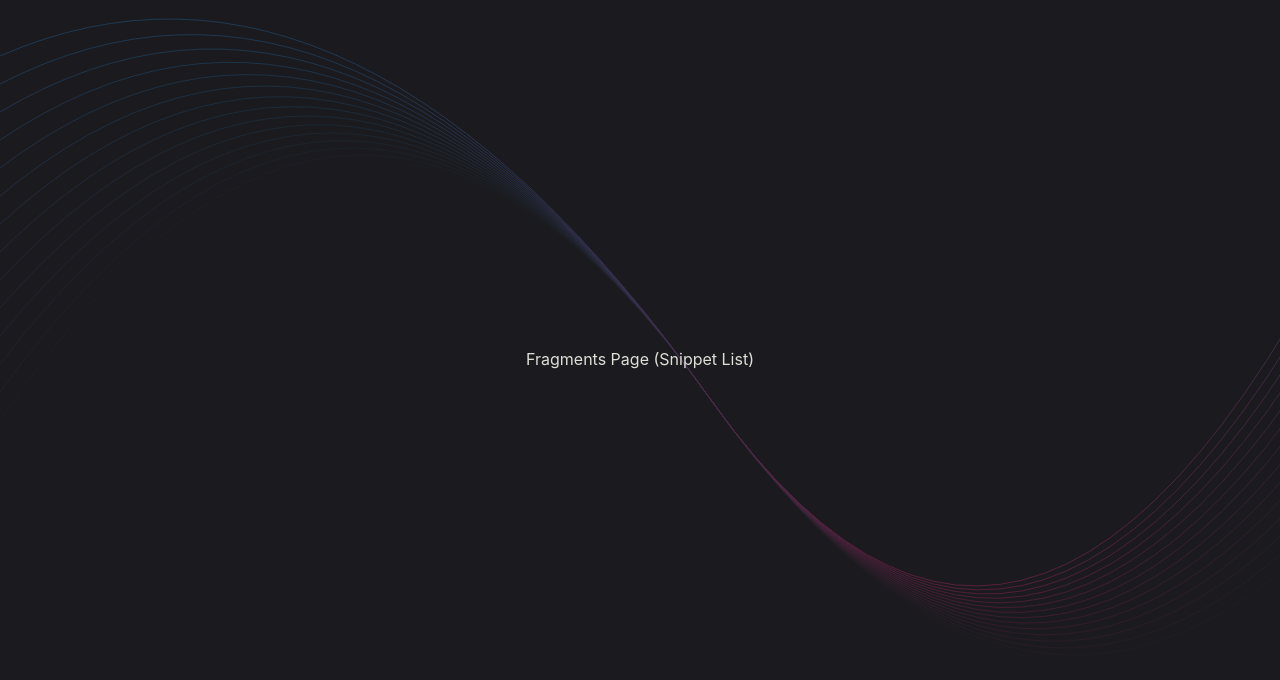
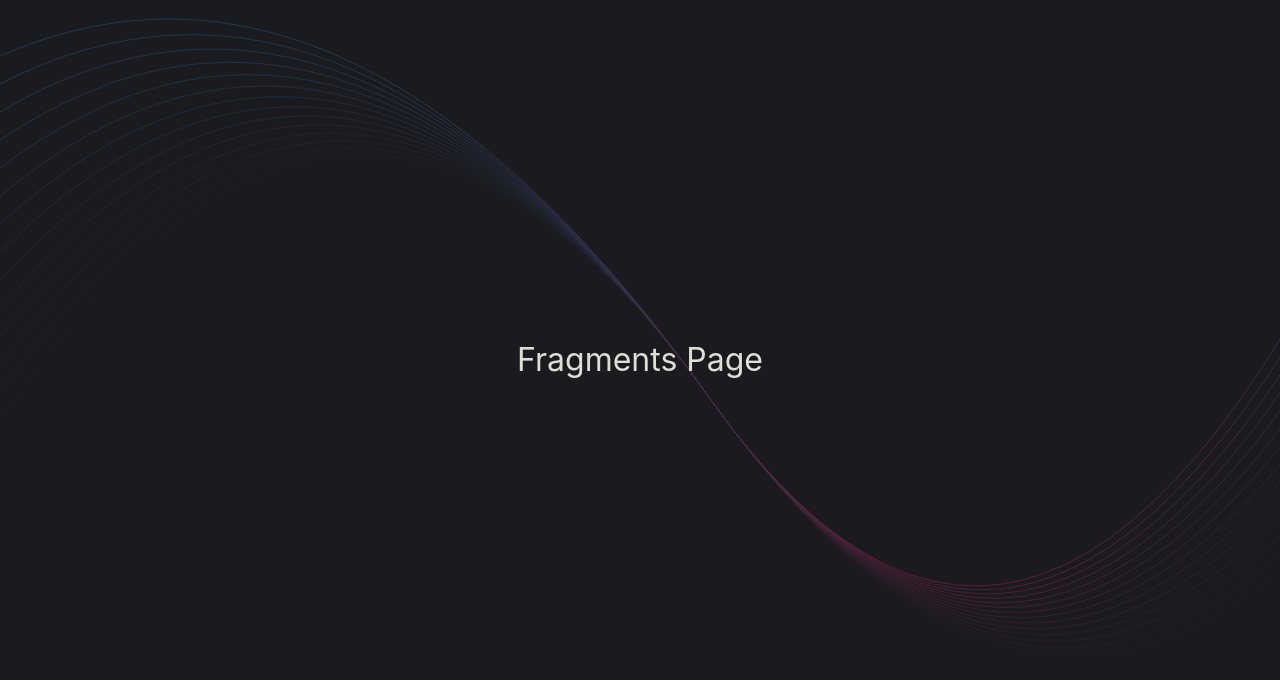
Before and after one commit to yassir-chouika/CodeWallet, a React (Vite) app in the folder src/renderer/: page / in a window 1280 px wide. Shown: the top 680 px of the page. Built offline with nearby package versions, Linux system fonts and the light colour scheme.

Commit message:
Add page structure and routing setup

```diff
--- a/package.json
+++ b/package.json
@@ -20,6 +20,7 @@
   "dependencies": {
     "@electron-toolkit/preload": "^3.0.1",
     "@electron-toolkit/utils": "^4.0.0",
+    "classnames": "^2.5.1",
     "react-router-dom": "^7.6.0",
     "zustand": "^5.0.4"
   },
--- a/src/renderer/src/App.jsx
+++ b/src/renderer/src/App.jsx
@@ -1,10 +1,7 @@
-import { BrowserRouter as Router } from 'react-router-dom'
 import AppRoutes from './routes/AppRoutes'
 
-export default function App() {
-  return (
-    <Router>
-      <AppRoutes />
-    </Router>
-  )
+function App() {
+  return <AppRoutes />
 }
+
+export default App
--- a/src/renderer/src/pages/FragmentForm.jsx
+++ b/src/renderer/src/pages/FragmentForm.jsx
@@ -1,3 +1,13 @@
-export default function FragmentForm() {
-  return <div className="p-4">Fragment Form Page</div>
+import { useParams } from 'react-router-dom'
+
+const FragmentForm = () => {
+  const { id } = useParams()
+
+  return (
+    <div>
+      <h1>{id ? 'Edit Fragment' : 'New Fragment'}</h1>
+    </div>
+  )
 }
+
+export default FragmentForm
--- a/src/renderer/src/pages/FragmentsPage.jsx
+++ b/src/renderer/src/pages/FragmentsPage.jsx
@@ -1,3 +1,9 @@
-export default function FragmentsPage() {
-  return <div className="p-4">Fragments Page (Snippet List)</div>
+const FragmentsPage = () => {
+  return (
+    <div>
+      <h1>Fragments Page</h1>
+    </div>
+  )
 }
+
+export default FragmentsPage
--- a/src/renderer/src/pages/InfoPage.jsx
+++ b/src/renderer/src/pages/InfoPage.jsx
@@ -1,3 +1,9 @@
-export default function InfoPage() {
-  return <div className="p-4">Info Page</div>
+const InfoPage = () => {
+  return (
+    <div>
+      <h1>Info Page</h1>
+    </div>
+  )
 }
+
+export default InfoPage
--- a/src/renderer/src/pages/TagsPage.jsx
+++ b/src/renderer/src/pages/TagsPage.jsx
@@ -1,3 +1,9 @@
-export default function TagsPage() {
-  return <div className="p-4">Tags Page</div>
+const TagsPage = () => {
+  return (
+    <div>
+      <h1>Tags Page</h1>
+    </div>
+  )
 }
+
+export default TagsPage
--- a/src/renderer/src/routes/AppRoutes.jsx
+++ b/src/renderer/src/routes/AppRoutes.jsx
@@ -1,17 +1,21 @@
-import { Routes, Route } from 'react-router-dom'
+import { BrowserRouter, Routes, Route } from 'react-router-dom'
 import FragmentsPage from '../pages/FragmentsPage'
 import FragmentForm from '../pages/FragmentForm'
 import TagsPage from '../pages/TagsPage'
 import InfoPage from '../pages/InfoPage'
 
-export default function AppRoutes() {
+const AppRoutes = () => {
   return (
-    <Routes>
-      <Route path="/" element={<FragmentsPage />} />
-      <Route path="/form" element={<FragmentForm />} />
-      <Route path="/form/:id" element={<FragmentForm />} />
-      <Route path="/tags" element={<TagsPage />} />
-      <Route path="/info" element={<InfoPage />} />
-    </Routes>
+    <BrowserRouter>
+      <Routes>
+        <Route path="/" element={<FragmentsPage />} />
+        <Route path="/new" element={<FragmentForm />} />
+        <Route path="/edit/:id" element={<FragmentForm />} />
+        <Route path="/tags" element={<TagsPage />} />
+        <Route path="/info" element={<InfoPage />} />
+      </Routes>
+    </BrowserRouter>
   )
 }
+
+export default AppRoutes
```
Also changed, not shown: 1 other file (tests, documents, lock files or other folders).
